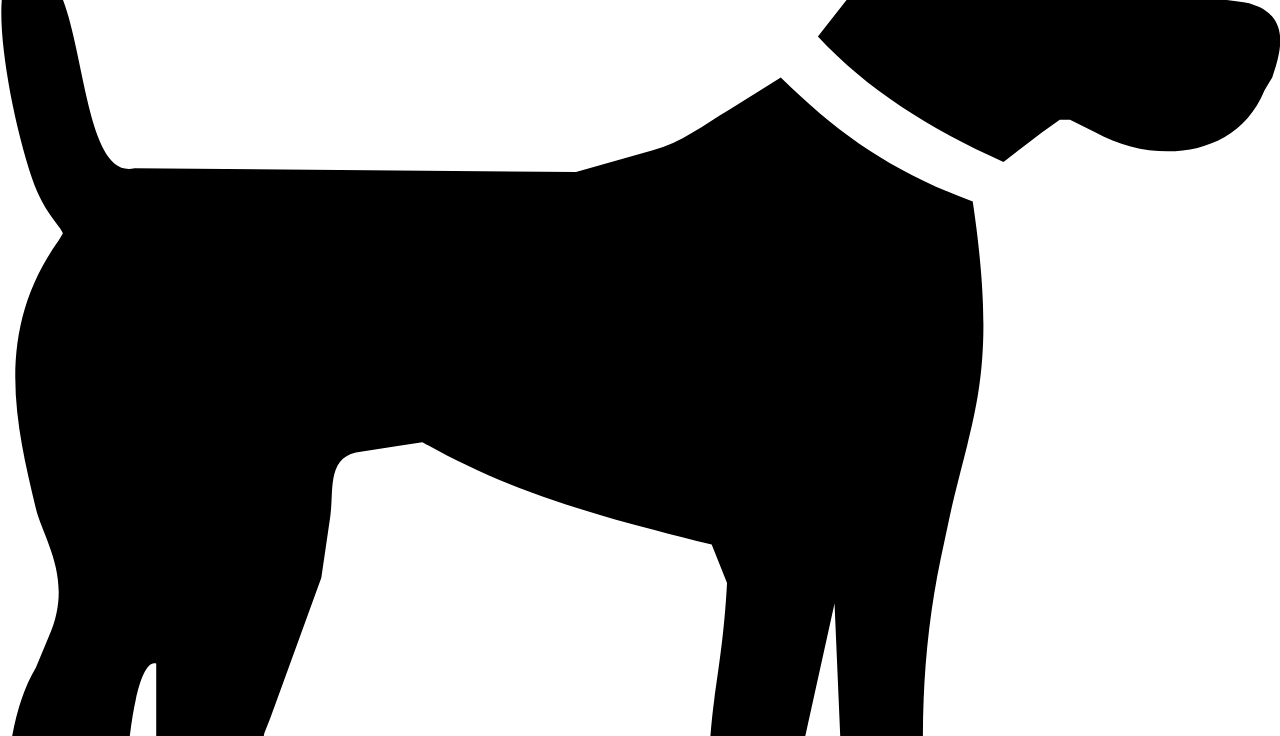
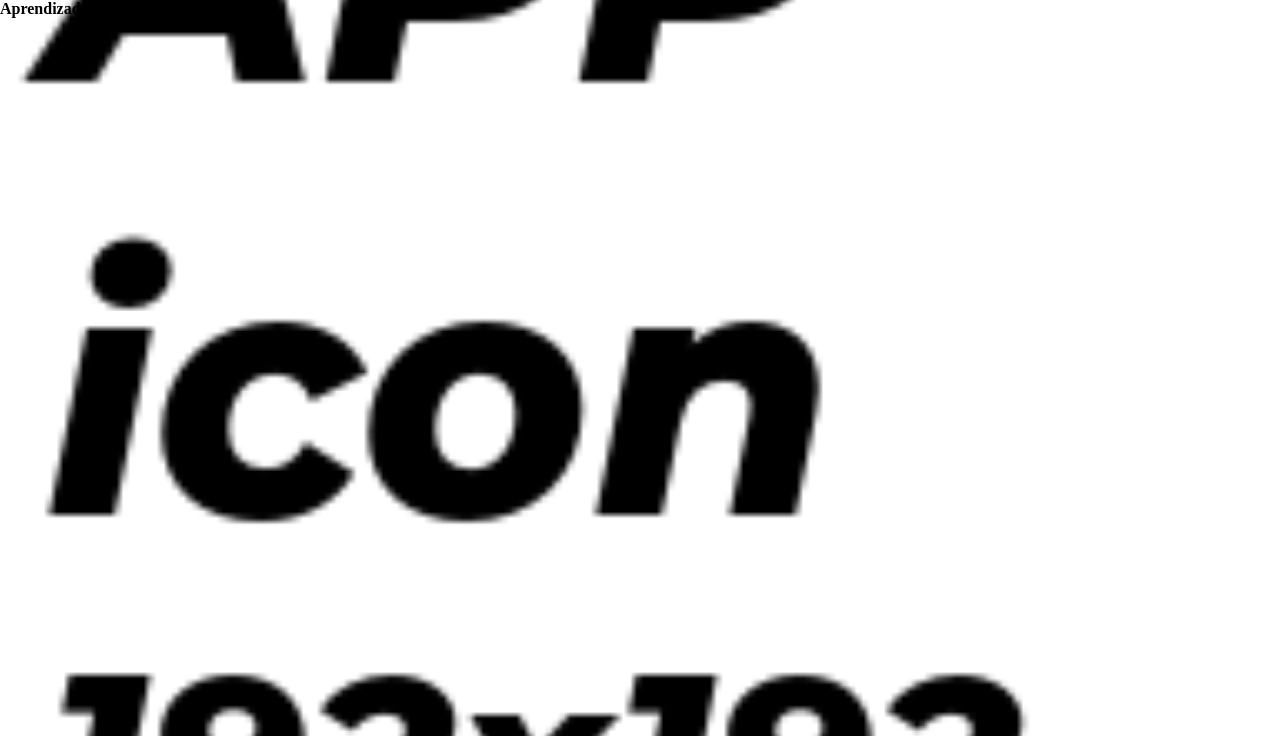
Before and after one commit to kauansr/primeiropwa, a PHP site: page / in a window 1280 px wide. Shown: the part 64-800 px from the top of the page. Run offline with PHP 8.4, Linux system fonts and the light colour scheme.

Commit message:
arrumei o pwa icone e css

```diff
--- a/public/index.css
+++ b/public/index.css
@@ -1,4 +1,4 @@
-*{
+* {
     margin: 0;
     padding: 0;
 }
@@ -26,14 +26,15 @@ nav {
     background-color: rgb(0, 196, 196);
     height: 8vh;
 }
-main{
-    background: url("dog.svg") no-repeat center center;
+
+main {
+    background: url("./icon/app-icon-192x192.png") no-repeat center center;
     background-size: cover;
     height: 92vh;
 }
 
 
-.nav-list{
+.nav-list {
     list-style: none;
     display: flex;
 }
@@ -55,11 +56,13 @@ main{
     margin: 8px;
     transition: 0.3s;
 }
+
 @media (max-width: 999px) {
-    body{
+    body {
         overflow-x: hidden;
     }
-    .nav-list{
+
+    .nav-list {
         position: absolute;
         top: 8vh;
         right: 0;
@@ -72,32 +75,42 @@ main{
         transform: translateX(100%);
         transition: transform 0.3s ease-in;
     }
+
     .nav-list li {
         margin-left: 0;
         opacity: 0;
     }
-    .mobile-menu{
+
+    .mobile-menu {
         display: block;
     }
+
+
+    .nav-list.active {
+        transform: translateX(0);
+    }
 }
-.nav-list.active{
-    transform: translateX(0);
-}
+
 @keyframes navLinkFade {
     from {
         opacity: 0;
         transform: translateX(50px);
-    }to{
+    }
+
+    to {
         opacity: 1;
         transform: translateX(0);
     }
 }
+
 .mobile-menu.active .line1 {
     transform: rotate(-45deg) translate(-8px, 8px);
 }
+
 .mobile-menu.active .line2 {
     opacity: 0;
 }
+
 .mobile-menu.active .line3 {
     transform: rotate(45deg) translate(-5px, -7px);
 }
--- a/public/index.html
+++ b/public/index.html
@@ -1,12 +1,14 @@
 <!DOCTYPE html>
 <html lang="pt-BR">
+
 <head>
   <meta charset="UTF-8">
   <title>Primeiro app pwa</title>
-  <link rel="stylesheet" href="index.css">
   <link rel="manifest" href="manifest.json">
   <script src="./js/main.js" defer></script>
+  <link rel="stylesheet" href="index.css">
 </head>
+
 <body>
 
   <header>
@@ -25,7 +27,10 @@
       </ul>
     </nav>
   </header>
-  <main></main>
+  <main>
+    <h4>Aprendizado</h4>
+  </main>
   <script src="mobile-menu.js"></script>
 </body>
+
 </html>
```
Also changed, not shown: public/icon/app-icon-192x192.png (added), public/icon/app-icon-512x512.png (added).
